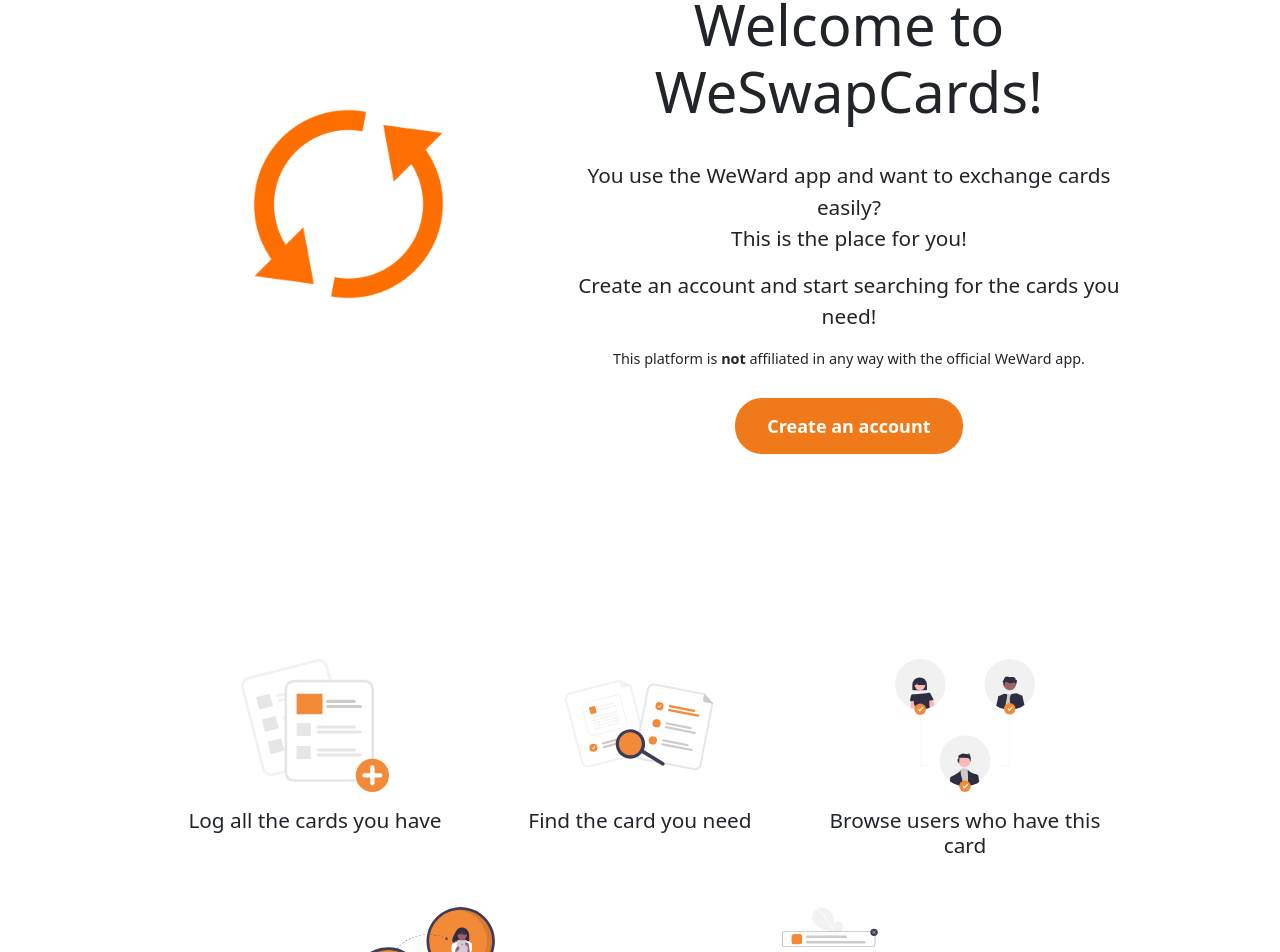
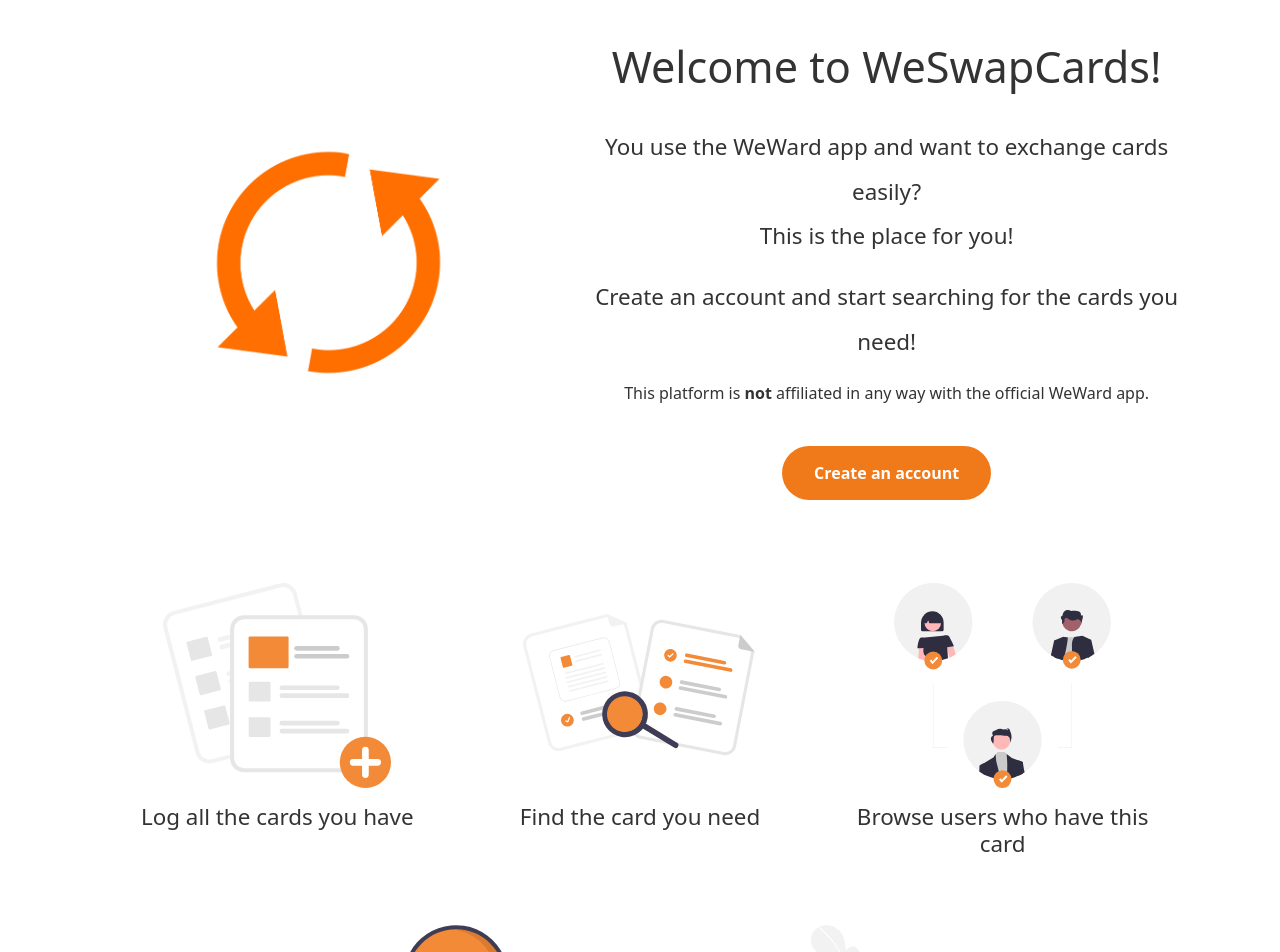
Before and after one commit to AlexaDupin/WeSwapCards, a React (Create React App) app in the folder front/: page / in a window 1280 px wide. Shown: the part 169-1121 px from the top of the page. Built offline with nearby package versions, Linux system fonts and the light colour scheme; no server answers.

Commit message:
feat(home): edited home design for desktop (front)

```diff
--- a/front/public/index.html
+++ b/front/public/index.html
@@ -3,8 +3,6 @@
 
 <head>
   <meta charset="utf-8" />
-  <link href="https://fonts.googleapis.com/css2?family=Inter:wght@300;400;500;700&display=swap" rel="stylesheet">
-
   <link rel="icon" href="%PUBLIC_URL%/favicon.ico" />
   <meta name="viewport" content="width=device-width, initial-scale=1" />
   <meta name="theme-color" content="#000000" />
@@ -27,6 +25,7 @@
   <link rel="icon" type="image/png" sizes="32x32" href="%PUBLIC_URL%/favicon-32x32.png">
   <link rel="icon" type="image/png" sizes="16x16" href="%PUBLIC_URL%/favicon-16x16.png">
   <link rel="manifest" href="%PUBLIC_URL%/site.webmanifest">
+  <link href="https://fonts.googleapis.com/css2?family=Inter:wght@300;400;500;700&display=swap" rel="stylesheet">
   <title>WeSwapCards</title>
 </head>
 
--- a/front/src/App.scss
+++ b/front/src/App.scss
@@ -7,6 +7,8 @@
     display: flex;
     flex-direction: column;
     height: 100vh;
+    font-size: 16px;
+
 }
 
 .loading {
--- a/front/src/components/Home/Home.jsx
+++ b/front/src/components/Home/Home.jsx
@@ -27,15 +27,49 @@
       }
     }, [isSignedIn]);
 
+    useEffect(() => {
+      // optional: stagger delays inside groups
+      document.querySelectorAll("[data-reveal-container]").forEach((group) => {
+        group.querySelectorAll(".reveal").forEach((el, i) => {
+          el.style.setProperty("--delay", `${i * 90}ms`);
+        });
+      });
+
+      // re-animate on scroll up/down: toggle class based on visibility
+      const ENTER = 0.25; // add class when >= 25% visible
+      const EXIT  = 0.10; // remove class when <= 10% visible
+      const state = new WeakMap();
+
+      const io = new IntersectionObserver(
+        (entries) => {
+          entries.forEach((e) => {
+            const isOn = state.get(e.target) || false;
+            if (!isOn && e.intersectionRatio >= ENTER) {
+              e.target.classList.add("is-visible");
+              state.set(e.target, true);
+            } else if (isOn && e.intersectionRatio <= EXIT) {
+              e.target.classList.remove("is-visible");
+              state.set(e.target, false);
+            }
+          });
+        },
+        { threshold: [0, EXIT, ENTER, 1], rootMargin: "-10% 0% -10% 0%" }
+      );
+
+      const nodes = document.querySelectorAll(".reveal");
+      nodes.forEach((el) => io.observe(el));
+
+      return () => io.disconnect(); // cleanup
+    }, []);
 
   return (
   <PageContainer>
-    <section className="home-section">
-      <div className="home-section-left">
+    <section data-reveal-container className="home-section">
+      <div className="home-section-left reveal">
         <img src={Logo} alt="WeSwapCards logo" className="home-section-left-image"/>
       </div>
 
-      <div className="home-section-right">
+      <div className="home-section-right reveal">
         <h1 className="home-title">Welcome to WeSwapCards!</h1><br />
         <p className="home-text">You use the WeWard app and want to exchange cards easily?<br />This is the place for you!</p>
         <p className="home-text">Create an account and start searching for the cards you need!</p>
@@ -44,35 +78,37 @@
         <CustomButton
             text="Create an account"
             href="/register"
-        /><br /><br />
+        />
       </div>
     </section>
 
-    <section className="home-steps">
-      <section className="home-image-section">
+    <section data-reveal-container>
+    <div className='reveal home-steps'>
+      <section className="home-image-section ">
         <img src={Report} alt="Report icon" className="home-image" />
         <h2 className="home-subtitle">Log all the cards you have</h2>
       </section>
 
-      <section className="home-image-section">
+      <section className="home-image-section ">
         <img src={Search} alt="Find icon" className="home-image" />
         <h2 className="home-subtitle">Find the card you need</h2>
       </section>
 
-      <section className="home-image-section">
+      <section className="home-image-section ">
         <img src={Users} alt="Users icon" className="home-image" />
         <h2 className="home-subtitle">Browse users who have this card</h2>
       </section>
 
-      <section className="home-image-section">
+      <section className="home-image-section ">
         <img src={Chat} alt="Chat icon" className="home-image" />
         <h2 className="home-subtitle">Chat with them and find a deal</h2>
       </section>
 
-      <section className="home-image-section">
+      <section className="home-image-section reveal">
         <img src={Dashboard} alt="Dashboard icon" className="home-image"/>
         <h2 className="home-subtitle">Keep track of your requests in a dashboard</h2>
       </section>
+      </div>
     </section>
 
     <ScrollToTop />
--- a/front/src/components/Home/homeStyles.scss
+++ b/front/src/components/Home/homeStyles.scss
@@ -4,6 +4,8 @@
 .home-section {
     display: flex;
     justify-content: space-between;
+    align-items: center;
+    min-height: 80vh;
 }
 
 .home-section-left {
@@ -17,8 +19,7 @@
 }
 
 .home-title {
-    font-size: 3.5rem;
-    margin-top: 3rem;
+    font-size: 2.5rem;
 }
 
 .home-text {
@@ -28,12 +29,13 @@
 
 .home-disclaimer {
     font-size: .9rem;
+    margin-bottom: 2rem;
 }
 
 .home-steps {
-    margin-top: 10rem;
     display: flex;
     flex-direction: column;
+    min-height: 80vh;
 }
 
 .home-subtitle {
@@ -42,45 +44,139 @@
 
 .home-image {
     width: 40%;
-    margin-top: 2rem;
-    padding-bottom: 1rem;
+}
+
+.reveal {
+    opacity: 0;
+    transform: translateY(24px);
+    transition: opacity .6s ease, transform .6s ease;
+    transition-delay: var(--delay, 0ms);
+    will-change: opacity, transform;
+  }
+
+.reveal.is-visible {
+    opacity: 1;
+    transform: none;
+  }
+
+@media (prefers-reduced-motion: reduce) {
+    .reveal { opacity: 1; transform: none; transition: none; }
 }
 
 
 @media (min-width: 600px) and (max-width: 899px) { /* This targets medium screens */
+    // .home-steps {
+    //     display: flex !important;
+    //     flex-direction: row !important;
+    //     flex-wrap: wrap;
+    //     justify-content: space-evenly;
+    // }
+
+    // .home-image {
+    //     width: 50%;
+    //     height: 60%;
+    // }
+
+    // .home-image-section {
+    //     width: 40%;
+    // }
+
+    .home-section {
+        display: flex;
+        justify-content: space-between;
+        align-items: center;
+        min-height: 80vh;
+    }
+
+    .home-section-left {
+        display: flex;
+        justify-content: center;
+        align-items: center;
+    }
+
+    .home-section-left-image {
+        width: 50%;
+    }
+
+    .home-title {
+        font-size: 2.5rem;
+    }
+
+    .home-text {
+        font-size: 1.3rem;
+        font-weight: 300
+    }
+
+    .home-disclaimer {
+        font-size: .9rem;
+        margin-bottom: 2rem;
+    }
+
     .home-steps {
-        display: flex !important;
-        flex-direction: row !important;
-        flex-wrap: wrap;
-        justify-content: space-evenly;
+        display: flex;
+        flex-direction: column;
+        min-height: 80vh;
+    }
+
+    .home-subtitle {
+        font-size: 1.3rem;
     }
 
     .home-image {
-        width: 50%;
-        height: 60%;
-        margin-top: 2rem;
-        padding-bottom: 1rem;
-    }
-
-    .home-image-section {
         width: 40%;
     }
 
 }
 
 @media (min-width: 900px) { /* This targets larger screens */
+    .home-section {
+        display: flex;
+        justify-content: space-between;
+        align-items: center;
+        min-height: 80vh;
+    }
+
+    .home-section-left {
+        display: flex;
+        justify-content: center;
+        align-items: center;
+    }
+
+    .home-section-left-image {
+        width: 50%;
+    }
+
+    .home-title {
+        font-size: 2.7rem;
+    }
+
+    .home-text {
+        font-size: 1.4rem;
+        line-height: 2em;
+        font-weight: 300 !important;
+    }
+
+    .home-disclaimer {
+        font-size: 1rem;
+        margin-bottom: 2rem;
+    }
+
     .home-steps {
         display: flex !important;
         flex-direction: row !important;
         flex-wrap: wrap;
         justify-content: space-evenly;
+        min-height: 80vh;
+    }
+
+    .home-subtitle {
+        font-size: 1.4rem;
+        margin-top: 1rem;
     }
 
     .home-image {
-        width: 50%;
+        width: 70%;
         height: 60%;
-        margin-top: 2rem;
-        padding-bottom: 1rem;
     }
 
     .home-image-section {
--- a/front/src/components/Menu/menuStyles.scss
+++ b/front/src/components/Menu/menuStyles.scss
@@ -70,7 +70,7 @@
 }
 
 @media (min-width: 768px) { /* This targets larger screens */
-    .home-steps {
+    .menu-steps {
         display: flex !important;
         flex-direction: row !important;
         flex-wrap: wrap;
--- a/front/src/components/PageContainer/pageContainerStyles.scss
+++ b/front/src/components/PageContainer/pageContainerStyles.scss
@@ -21,7 +21,7 @@
 
 @media (min-width: 768px) { /* This targets medium screens */
     .page-container {
-        width: 80% !important;
+        width: 90% !important;
     }
 }
 
--- a/front/src/styles/index.scss
+++ b/front/src/styles/index.scss
@@ -5,7 +5,10 @@
   --font-sans: "Inter", system-ui, -apple-system, Segoe UI, Roboto, "Helvetica Neue", Arial, sans-serif;
 }
 
-body { font-family: var(--font-sans); }
+body {
+  font-family: var(--font-sans);
+  color: #333 !important;
+}
 
 .App {
 
```
